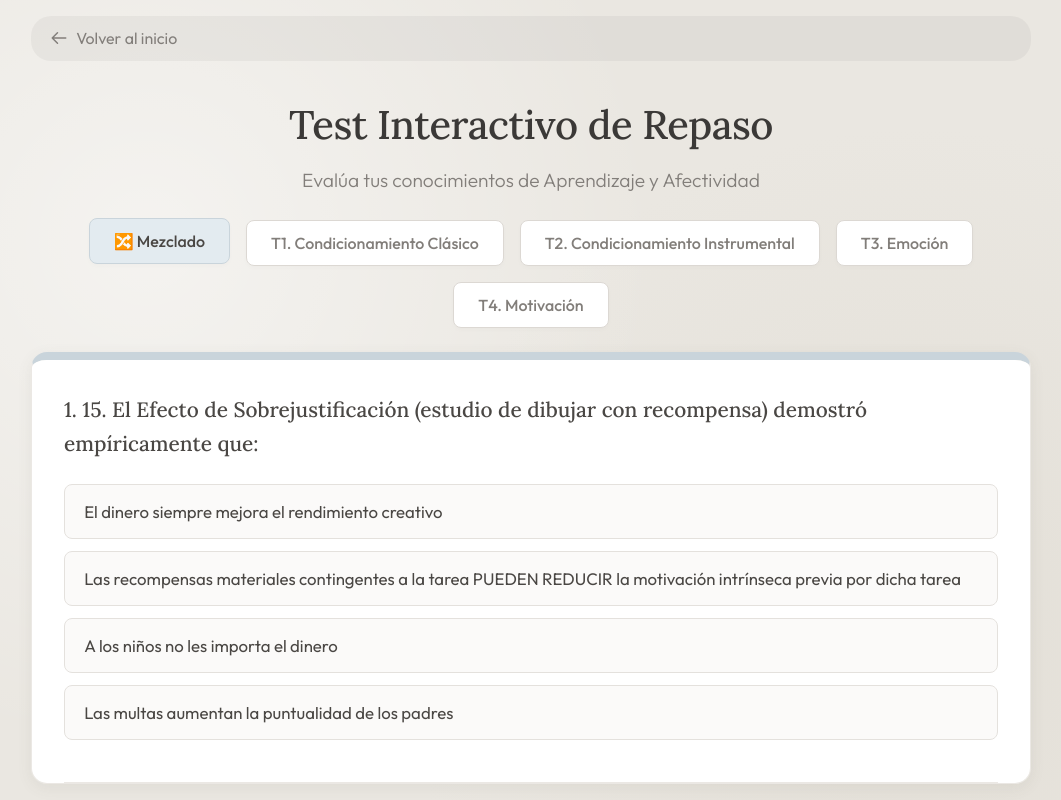
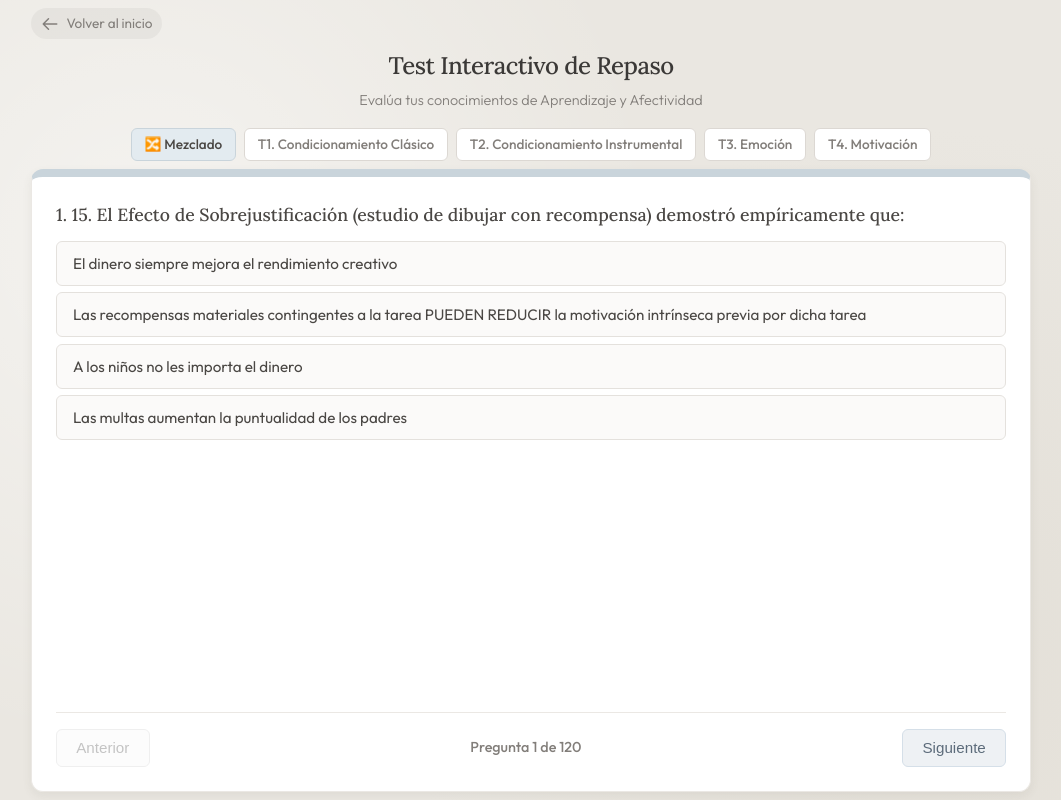
Before and after one commit to aress092/Psicologia, a website: page CME/Test_tipo_examen.html in a window 1280 px wide. Shown: the whole page, without its empty margins (109-1170 px from the left). Drawn offline with Linux system fonts and the light colour scheme.

Commit message:
Ajuste extremo de tamaños para evitar scroll en el test

```diff
--- a/CME/Test_tipo_examen.html
+++ b/CME/Test_tipo_examen.html
@@ -7,121 +7,128 @@
   <link href="https://fonts.googleapis.com/css2?family=Inter:wght@400;500;600;800&display=swap" rel="stylesheet">
   <link rel="stylesheet" href="../src/style.css">
   <style>
-    /* Sobrescribir estilos globales para evitar scroll y centrar todo */
+    /* Sobrescribir estilos globales para que todo encaje en 1 sola pantalla sin moverse */
     body {
       height: 100vh;
+      width: 100vw;
+      margin: 0;
       overflow: hidden;
       display: flex;
       flex-direction: column;
-      justify-content: center;
-      padding: 1rem;
+      padding: 0.5rem;
     }
 
     .container {
       width: 100%;
-      max-height: 100%;
+      height: 100%;
       display: flex;
       flex-direction: column;
-      justify-content: center;
+      max-width: 1000px;
+      margin: 0 auto;
     }
 
     header {
-      margin-bottom: 1.5rem;
+      margin-bottom: 0.5rem;
       padding: 0;
+      text-align: center;
+      flex-shrink: 0;
     }
 
     h1 {
-      font-size: 2.5rem; /* Slightly smaller to save vertical space */
+      font-size: 1.5rem;
+      margin-bottom: 0.2rem;
+    }
+
+    .subtitle {
+      font-size: 0.9rem;
+      margin-bottom: 0.5rem;
     }
 
     .theme-selector {
       display: flex;
       flex-wrap: wrap;
-      gap: 1rem;
-      margin-bottom: 1.5rem;
+      gap: 0.5rem;
+      margin-bottom: 0.5rem;
       justify-content: center;
+      flex-shrink: 0;
     }
 
-    /* Estilos específicos para el test interactivo */
+    .btn-theme {
+      background: #ffffff;
+      border: 1px solid #dcd8d3;
+      color: var(--text-muted);
+      padding: 0.4rem 0.8rem;
+      border-radius: 6px;
+      cursor: pointer;
+      font-family: inherit;
+      font-size: 0.85rem;
+      font-weight: 500;
+      transition: all 0.2s ease;
+    }
+
+    .btn-theme:hover, .btn-theme.active {
+      background: #e3ebf0;
+      border-color: #c9d4db;
+      color: var(--text-main);
+    }
+
+    /* Contenedor del Test: Ocupa todo el espacio restante sin crecer */
     .test-container {
       background: var(--card-bg);
       border: 1px solid #ebe8e4;
-      border-top: 8px solid #c9d4db; /* Soft blue top border for the test */
-      border-radius: 16px;
-      padding: 2rem;
-      box-shadow: 0 4px 15px var(--shadow-color);
-      margin-top: 0;
-
-      /* Configuración Flex para mantener centrado interno y scroll solo interno */
+      border-top: 8px solid #c9d4db;
+      border-radius: 12px;
+      padding: 1.5rem;
+      box-shadow: 0 4px 10px var(--shadow-color);
       flex: 1;
       display: flex;
       flex-direction: column;
-      overflow-y: auto;
-      max-height: 60vh;
+      overflow: hidden; /* Nada sale de aquí */
     }
 
     #quizContainer {
       flex: 1;
       display: flex;
       flex-direction: column;
-      justify-content: center; /* Centrar pregunta y opciones verticalmente */
-      min-height: 350px;
-    }
-
-
-    .btn-theme {
-      background: #ffffff;
-      border: 1px solid #dcd8d3;
-      color: var(--text-muted);
-      padding: 0.75rem 1.5rem;
-      border-radius: 8px;
-      cursor: pointer;
-      font-family: inherit;
-      font-size: 1rem;
-      font-weight: 500;
-      transition: all 0.2s ease;
-      box-shadow: 0 2px 5px rgba(0,0,0,0.02);
-    }
-
-    .btn-theme:hover, .btn-theme.active {
-      background: #e3ebf0; /* Soft blue background for active/hover */
-      border-color: #c9d4db;
-      color: var(--text-main);
-      transform: translateY(-2px);
+      overflow: hidden; /* Previene que crezca */
     }
 
     .question-block {
       display: none;
-      animation: fadeIn 0.4s ease-out forwards;
+      height: 100%;
+      flex-direction: column;
+      animation: fadeIn 0.3s ease-out forwards;
     }
 
     .question-block.active {
-      display: block;
+      display: flex;
     }
 
     .question-title {
-      font-size: 1.3rem;
+      font-size: 1.1rem;
       font-family: 'Lora', serif;
       font-weight: 500;
-      margin-bottom: 1.5rem;
+      margin-bottom: 0.75rem;
       color: var(--text-main);
+      flex-shrink: 0;
     }
 
     .options-grid {
       display: flex;
       flex-direction: column;
-      gap: 0.75rem;
+      gap: 0.4rem;
+      flex-shrink: 0;
     }
 
     .option-btn {
       background: #fbfaf9;
       border: 1px solid #e4e1dd;
       color: var(--text-main);
-      padding: 1rem 1.2rem;
-      border-radius: 8px;
+      padding: 0.75rem 1rem;
+      border-radius: 6px;
       cursor: pointer;
       font-family: inherit;
-      font-size: 1.05rem;
+      font-size: 0.95rem;
       text-align: left;
       transition: all 0.2s ease;
     }
@@ -132,14 +139,14 @@
     }
 
     .option-btn.correct {
-      background: #e6f0e9; /* Soft green */
+      background: #e6f0e9;
       border-color: #b2cbb9;
       color: #2e4a36;
       font-weight: 500;
     }
 
     .option-btn.incorrect {
-      background: #fae8e8; /* Soft red */
+      background: #fae8e8;
       border-color: #e6b8b8;
       color: #6b3030;
     }
@@ -148,15 +155,18 @@
       cursor: default;
     }
 
+    /* Justificación: Ocupa el espacio que sobra, y si es muy larga hace scroll INTERNO */
     .justification {
-      margin-top: 1.5rem;
-      padding: 1.25rem;
-      border-radius: 8px;
-      background: #f0f4f8; /* Soft blue */
+      margin-top: 1rem;
+      padding: 1rem;
+      border-radius: 6px;
+      background: #f0f4f8;
       border-left: 4px solid #a8c1d9;
       color: #4a5c6e;
       display: none;
-      animation: slideIn 0.3s ease-out forwards;
+      flex: 1;
+      overflow-y: auto;
+      animation: fadeIn 0.3s ease-out forwards;
     }
 
     .justification.show {
@@ -165,27 +175,35 @@
 
     .justification h4 {
       color: #385068;
-      margin-bottom: 0.5rem;
+      margin-bottom: 0.25rem;
       font-family: 'Lora', serif;
+      font-size: 0.95rem;
     }
 
+    .justification p {
+      font-size: 0.9rem;
+      margin: 0;
+    }
+
+    /* Controles de navegación: SIEMPRE fijos al fondo */
     .test-controls {
       display: flex;
       justify-content: space-between;
-      margin-top: 2.5rem;
       align-items: center;
+      margin-top: 1rem;
+      padding-top: 1rem;
       border-top: 1px solid #ebe8e4;
-      padding-top: 1.5rem;
+      flex-shrink: 0; /* Nunca se encoge ni se mueve */
     }
 
     .btn-nav {
       background: #eef1f4;
       color: #5c6b7a;
       border: 1px solid #d5dfe8;
-      padding: 0.75rem 1.5rem;
-      border-radius: 8px;
+      padding: 0.6rem 1.2rem;
+      border-radius: 6px;
       cursor: pointer;
-      font-size: 1rem;
+      font-size: 0.95rem;
       font-weight: 500;
       transition: all 0.2s ease;
     }
@@ -205,16 +223,19 @@
     .progress-text {
       color: var(--text-muted);
       font-weight: 500;
+      font-size: 0.9rem;
+    }
+
+    .back-link {
+      margin-bottom: 0.5rem;
+      padding: 0.3rem 0.6rem;
+      font-size: 0.85rem;
+      align-self: flex-start;
     }
 
     @keyframes fadeIn {
-      from { opacity: 0; transform: translateY(10px); }
-      to { opacity: 1; transform: translateY(0); }
-    }
-
-    @keyframes slideIn {
-      from { opacity: 0; transform: translateX(-10px); }
-      to { opacity: 1; transform: translateX(0); }
+      from { opacity: 0; }
+      to { opacity: 1; }
     }
   </style>
 </head>
```
